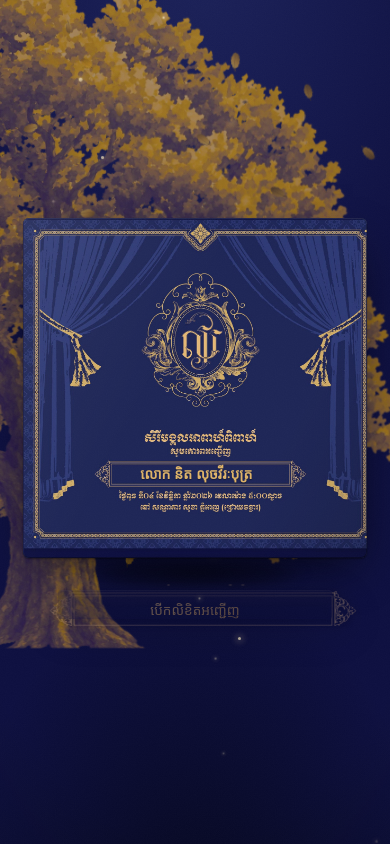
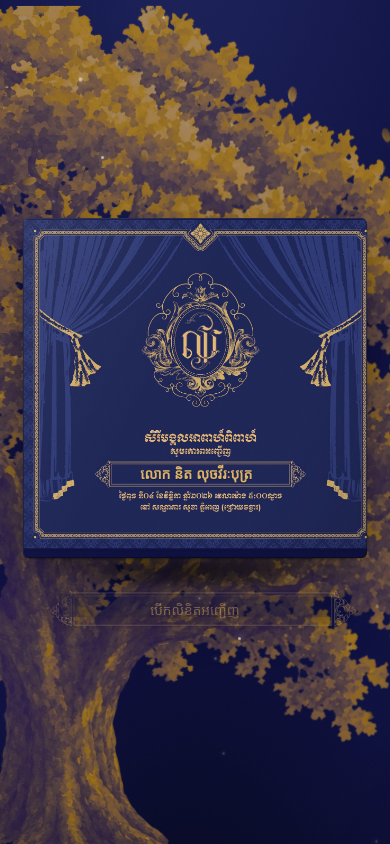
Before and after one commit to goldenbison/vl-wedding, a website built with Vite: page index.html in a window 390 px wide. Built offline with nearby package versions, Linux system fonts and the light colour scheme; some packages are replaced by stand-ins of ours; files whose address does not match are found by name; a web font is replaced by a local one.

Commit message:
Mobile polish: rooted tree, matted letter, stable button glass, short names, absolute OG tags
- Oak now anchors to the bottom of the viewport at every resolution
- Opened letter is inset 92% so the printed damask mats all four sides
- Open-button glass: plain translucency (Safari misplaces backdrop-filter
  under a filtered parent) and tighter inset
- Longer flip perspective so the mid-spin never projects past the viewport;
  html/body overflow-x: clip
- English names shortened to Victor & Lakna
- Absolute og:url/og:image for viclak.netlify.app link previews

Co-Authored-By: Claude Fable 5 <noreply@anthropic.com>

```diff
--- a/index.html
+++ b/index.html
@@ -7,9 +7,11 @@
   <meta name="description" content="សិរីមង្គលអាពាហ៍ពិពាហ៍ ខូវ ទី វិកទ័រ & និត លុចលក្ខណា — ថ្ងៃពុធ ទី០៤ ខែវិច្ឆិកា ឆ្នាំ២០២៦ វេលាម៉ោង ៥:០០ល្ងាច នៅសណ្ឋាគារ សុខា ភ្នំពេញ (ជ្រោយចង្វារ)" />
   <meta name="theme-color" content="#0e1040" />
   <meta property="og:type" content="website" />
-  <meta property="og:title" content="Victor & Luxlakna — Wedding Invitation" />
+  <meta property="og:url" content="https://viclak.netlify.app/" />
+  <meta property="og:title" content="Victor & Lakna — Wedding Invitation" />
   <meta property="og:description" content="Wednesday, 04 November 2026 · 5:00 PM · Sokha Phnom Penh Hotel (Chroy Changvar)" />
-  <meta property="og:image" content="/assets/card/cover-front.jpg" />
+  <meta property="og:image" content="https://viclak.netlify.app/assets/card/cover-front.jpg" />
+  <meta name="twitter:card" content="summary_large_image" />
   <link rel="icon" href="/favicon.png" type="image/png" />
   <link rel="preconnect" href="https://fonts.googleapis.com" />
   <link rel="preconnect" href="https://fonts.gstatic.com" crossorigin />
--- a/src/config.js
+++ b/src/config.js
@@ -24,8 +24,8 @@ export const firebaseConfig = {
 
 // ---------------------------------------------------------------------------
 export const couple = {
-  groom: { kh: 'ខូវ ទី វិកទ័រ', en: 'Khov Ty Victor' },
-  bride: { kh: 'និត លុចលក្ខណា', en: 'Nith Luxlakna' },
+  groom: { kh: 'ខូវ ទី វិកទ័រ', en: 'Victor' },
+  bride: { kh: 'និត លុចលក្ខណា', en: 'Lakna' },
 }
 
 export const event = {
@@ -116,5 +116,5 @@ export const misc = {
   scrollHint: 'អូសចុះក្រោម',
   mapButton: 'បើកផែនទី Google Maps',
   gcalButton: 'រក្សាទុកកាលបរិច្ឆេទ',
-  footerLine: 'រៀបចំដោយក្តីស្រឡាញ់ · Victor & Luxlakna · 04.11.2026',
+  footerLine: 'រៀបចំដោយក្តីស្រឡាញ់ · Victor & Lakna · 04.11.2026',
 }
--- a/src/styles/ambient.css
+++ b/src/styles/ambient.css
@@ -15,9 +15,10 @@
 .amb-tree-wrap {
   position: absolute;
   left: clamp(-150px, -7vw, -34px);
-  top: -10px;
-  /* svh: stable height that never resizes as mobile browser chrome hides */
-  height: 103svh;
+  /* rooted at the bottom of the screen on every page and resolution;
+     svh keeps it from resizing as mobile browser chrome hides */
+  bottom: -6px;
+  height: 104svh;
   aspect-ratio: 1100 / 1467;
   opacity: 0.8;
   transform-origin: 20% 8%;
@@ -35,7 +36,7 @@
   to { transform: rotate(0.3deg); }
 }
 @media (max-width: 700px) {
-  .amb-tree-wrap { height: 78svh; opacity: 0.6; left: -22vw; }
+  .amb-tree-wrap { height: 100svh; opacity: 0.6; left: -30vw; }
 }
 
 /* leaves wiggling on the painted canopy */
--- a/src/styles/base.css
+++ b/src/styles/base.css
@@ -30,7 +30,7 @@
 }
 
 * { margin: 0; padding: 0; box-sizing: border-box; }
-html { scroll-behavior: smooth; }
+html { scroll-behavior: smooth; overflow-x: clip; }
 
 body {
   background: var(--page-bg);
@@ -39,7 +39,7 @@ body {
   font-size: 16px;
   line-height: 1.85;
   -webkit-font-smoothing: antialiased;
-  overflow-x: hidden;
+  overflow-x: clip;
 }
 body.is-locked { overflow: hidden; height: 100dvh; }
 
--- a/src/styles/envelope.css
+++ b/src/styles/envelope.css
@@ -59,7 +59,8 @@
    -------------------------------------------------------------------------- */
 .env-perspective {
   position: relative;
-  perspective: 1700px;
+  /* a longer lens keeps the mid-flip projection inside the viewport */
+  perspective: 2600px;
 }
 
 .env-flip {
@@ -159,18 +160,21 @@
 
 .env-card {
   position: relative;
-  width: 100%;
+  /* inset so the printed damask mats the letter on all four sides */
+  width: 92%;
   z-index: 2;
   background: #fffff7;
+  border-radius: 3px;
   transform: scale(1);
   transition: transform 0.7s cubic-bezier(0.2, 0.7, 0.2, 1.15), box-shadow 0.7s ease;
 }
 .env-card img {
   display: block;
   width: 100%;
+  border-radius: 3px;
 }
 .env-card.card-ready {
-  transform: scale(1.015);
+  transform: scale(1.02);
   box-shadow: 0 18px 40px -16px rgba(0, 0, 0, 0.55);
 }
 
@@ -264,13 +268,13 @@
   transition: transform 0.3s ease, filter 0.3s ease;
 }
 .env-open-btn::before {
-  /* glass panel inside the printed frame, like the guest name box */
+  /* glass panel inside the printed frame, like the guest name box —
+     plain translucency (no backdrop-filter: Safari misplaces it under
+     a filtered parent) */
   content: '';
   position: absolute;
-  inset: 16% 8.2% 16% 8.2%;
-  background: rgba(14, 16, 58, 0.6);
-  backdrop-filter: blur(6px);
-  -webkit-backdrop-filter: blur(6px);
+  inset: 21% 8.6% 21% 8.6%;
+  background: rgba(14, 16, 58, 0.62);
   border-radius: 3px;
   box-shadow: inset 0 1px 0 rgba(242, 227, 187, 0.08);
   z-index: -1;
```
